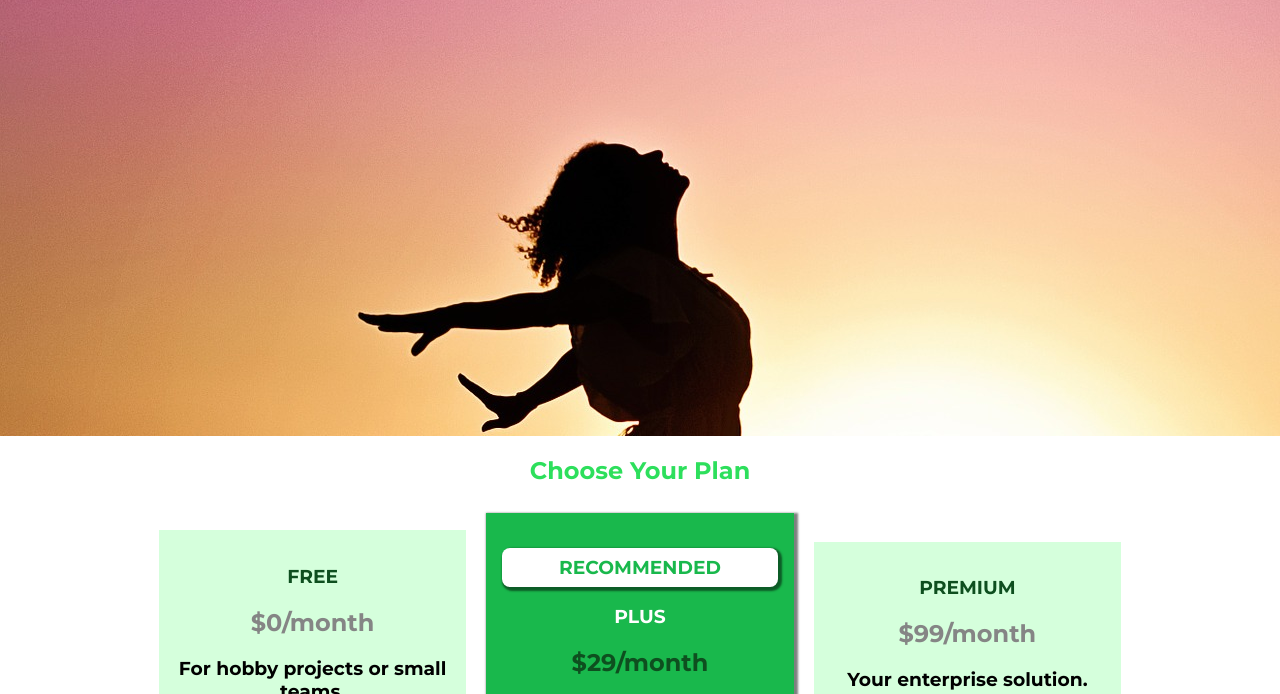
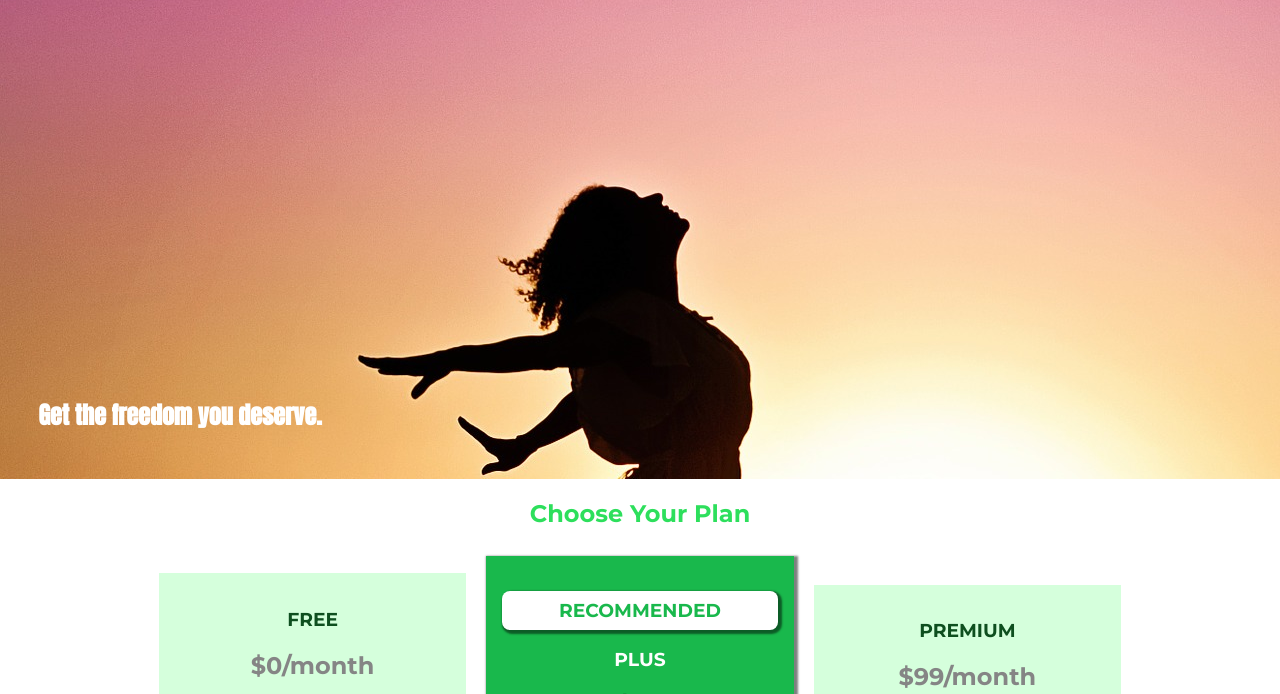
Before and after one commit to emihopebu/uHost, a plain HTML site: page index.html in a window 1280 px wide. Shown: the part 92-786 px from the top of the page. Drawn offline with Linux system fonts and the light colour scheme.

Commit message:
Adding files

```diff
--- a/main.css
+++ b/main.css
@@ -3,6 +3,8 @@
   width: 100%;
   height: 528px;
   padding: 10px;
+  margin-top: 43px;
+  position: relative;
 }
 .section-title {
   color: #2ddf5c;
@@ -12,6 +14,9 @@
 #product-overview h1 {
   color: white;
   font-family: "Anton", sans-serif;
+  position: absolute;
+  bottom: 5%;
+  left: 3%;
 }
 .plan__list {
   width: 80%;
--- a/shared.css
+++ b/shared.css
@@ -30,6 +30,7 @@ body {
   background: #2ddf5c;
   padding: 8px 16px;
   position: fixed;
+  top: 0;
   z-index: 1;
 }
 .main-header > div {
```
